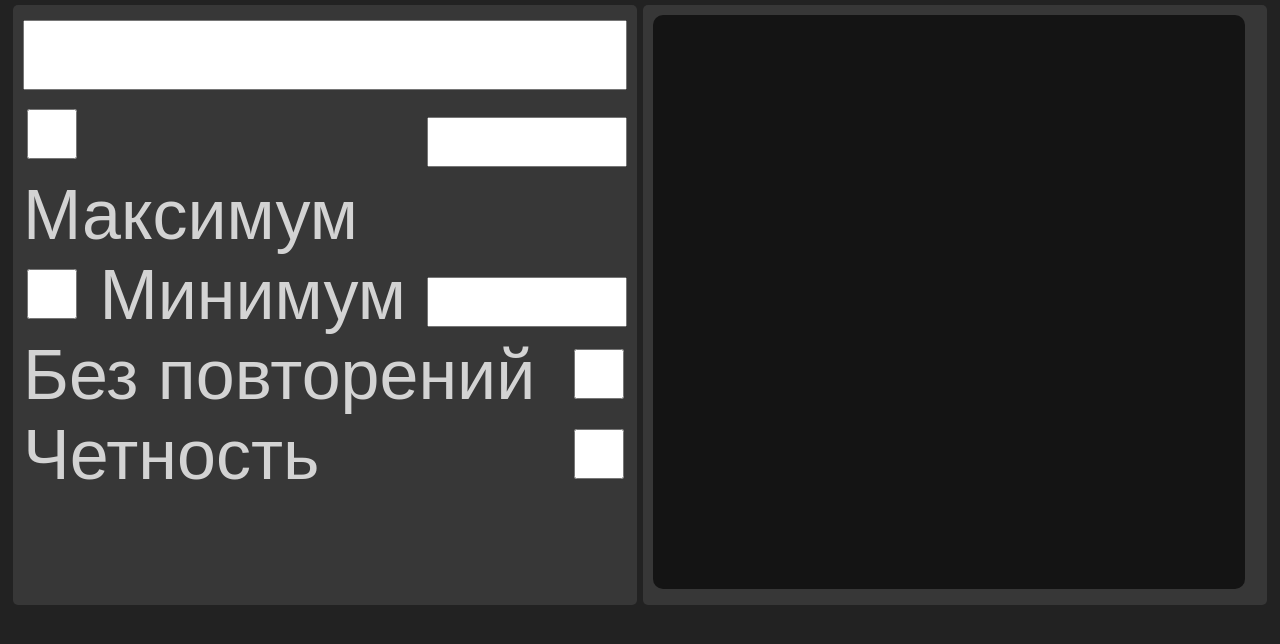
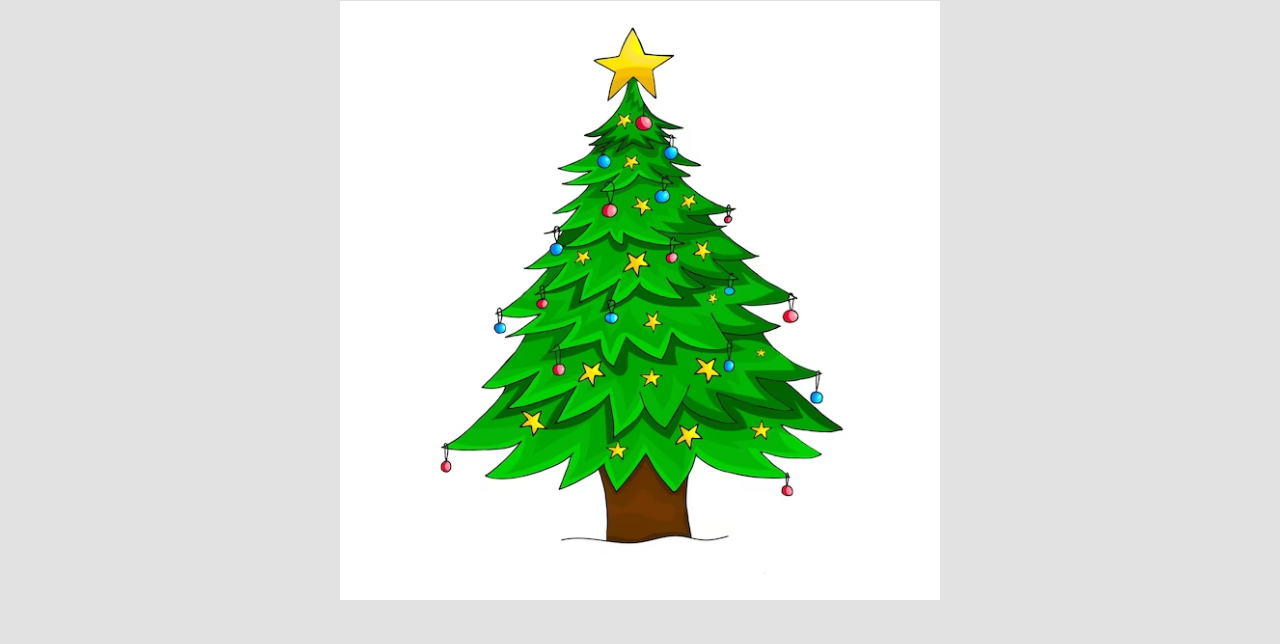
Before and after one commit to femnika/DOU, a website with bundled scripts: page index.html in a window 1280 px wide. Built offline with nearby package versions, Linux system fonts and the light colour scheme.

Commit message:
Add files via upload

```diff
--- /dev/null
+++ b/cod.js
@@ -0,0 +1,19 @@
+import anime from "./node_modules/animejs/lib/anime.es.js"
+
+let elem = document.querySelector('.img')
+elem.addEventListener('mouseenter',()=>{
+    anime({
+        targets: elem,
+        duration: 200,
+        borderRadius: '25%',
+        easing: 'easeInOutSine',
+    })
+})
+elem.addEventListener('mouseleave',()=>{
+    anime({
+        targets: elem,
+        duration: 200,
+        borderRadius: '0%',
+        easing: 'easeInOutSine',
+    })
+})
--- a/index.html
+++ b/index.html
@@ -7,61 +7,8 @@
 </head>
 <body>
 
-    <div class="Box">
+    <img src="elochka.png" alt="" class="img">
+    <script type="module" src="cod.js"></script>
 
-        <div class="LeftPanel">
-
-            <div class="Input">
-                <input type="text" class="Input" id="InputLine">
-            </div>
-            <div class="MaxMin">
-                <div>
-                    <input type="checkbox" id="boxMax">
-                    Максимум
-                </div>
-                <div class="DivSmallCheckBox">
-                    <input type="number" class="smallCheckBox" id="Max">
-                </div>
-            </div>
-            <div class="MaxMin">
-                <div>
-                    <input type="checkbox" id="boxMin">
-                    Минимум
-                </div>
-                <div class="DivSmallCheckBox">
-                    <input type="number" class="smallCheckBox" id="Min">
-                </div>
-            </div>
-            <div class="Loop">
-                <div>
-                    Без повторений
-                </div>
-                <div>
-                    <input type="checkbox" id="Loop">
-                </div>
-            </div>
-            <div class="Parity">
-                <div>
-                    Четность
-                </div>
-                <div>
-                    <input type="checkbox" id="Parity">
-                </div>
-            </div>
-
-        </div>
-
-        <div class="RightPanel">
-
-            <div class="Output" id="Output">
-                TEXT
-            </div>
-
-        </div>
-
-    </div>
-
-
-    <script src="js.js"></script>
 </body>
 </html>
--- a/style.css
+++ b/style.css
@@ -1,86 +1,15 @@
 *{
-    padding: 0px;
-    margin-top: 0px;
+    margin: 0;
+    padding: 0;
     box-sizing: border-box;
     font-family: sans-serif;
-    font-size: 70px;
 }
 body{
-    background-color: rgb(34, 34, 34);
-    color: rgb(211, 211, 211);
+    background-color: rgb(226, 226, 226);
+    height: 100%;
+    text-align: center;
 }
-
-div.Box{
-    display: flex;
-    margin: 2px;
-}
-
-div.LeftPanel{
-    margin: 3px;
-    padding: 10px;
-    border-radius: 5px;
-    background-color: rgb(55, 55, 55);
-    width: 50%;
-    height: 600px;
-
-}
-div.RightPanel{
-    margin: 3px;
-    padding: 10px;
-    border-radius: 5px;
-    background-color: rgb(55, 55, 55);
-    width: 50%;
+img{
+    width: 600px;
     height: 600px;
 }
-
-div.MaxMin{
-    display: flex;
-    justify-content: space-between;
-}
-div.DivSmallCheckBox{
-    text-align: right;
-}
-input.smallCheckBox{
-    width: 200px;
-    height: 50px;
-    font-size: 50px;
-}
-input.Input{
-    width: 100%;
-    height: 70px;
-}
-
-div.Loop{
-    display: flex;
-    justify-content: space-between;
-}
-div.Parity{
-    display: flex;
-    justify-content: space-between;
-}
-
-div.Output{
-    width: 98%;
-    height: 99%;
-    background-color: rgb(20, 20, 20);
-    margin: 0px;
-    padding: 10px;
-    border-radius: 10px;
-    word-break: break-all;
-}
-
-div.Button{
-    padding: 10px;
-    width: 100%;
-    height: 200px;
-}
-button{
-    color: white;
-    background-color: rgb(78, 78, 78);
-    height: 170px;
-    width: 100%;
-}
-input[type="checkbox"]{
-    width: 50px;
-    height: 50px;
-}
```
Also changed, not shown: package.json (added, +17 -0 lines), elochka.png (added), 1 other file.
